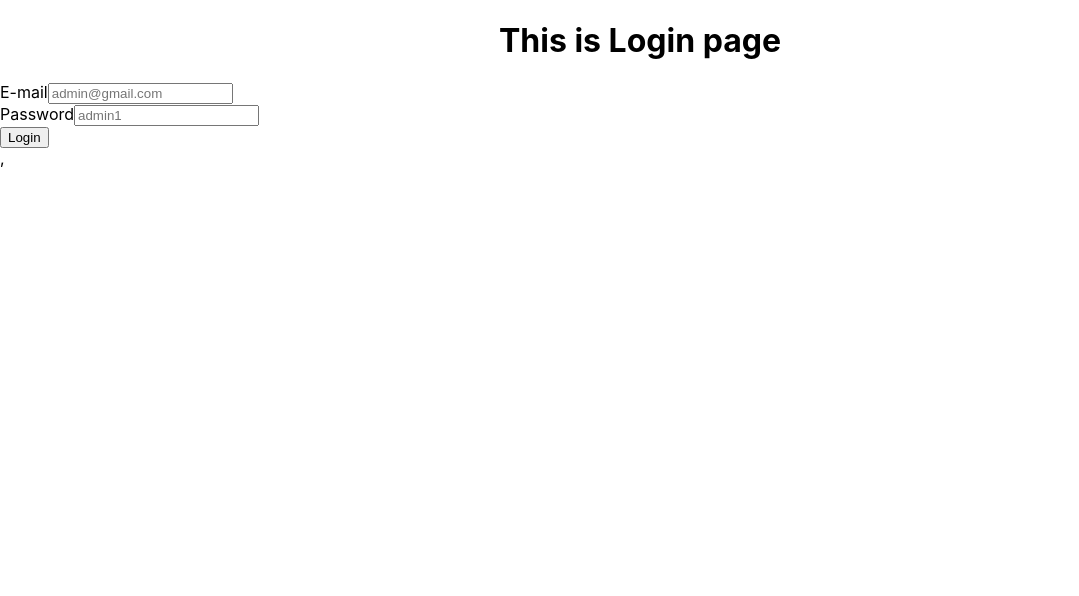
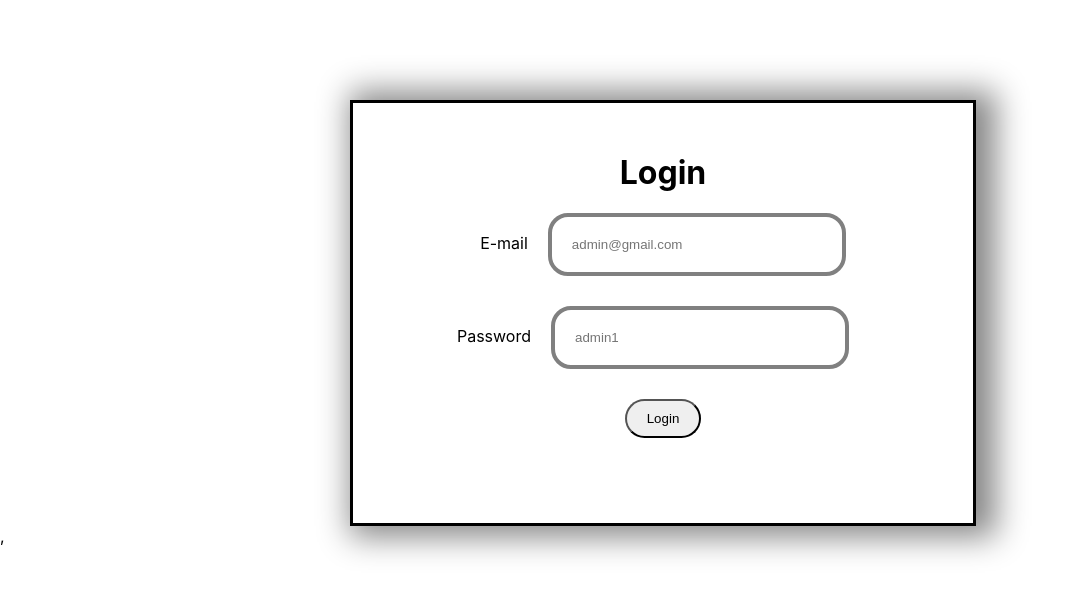
Before and after one commit to Hamzaali565/hackathon, a React (Create React App) app: page /login in a window 1280 px wide. Shown: the top 596 px of the page, without its empty margins (0-1079 px from the left). Built offline with nearby package versions, Linux system fonts and the light colour scheme; no server answers.

Commit message:
new changes

```diff
--- a/src/App.css
+++ b/src/App.css
@@ -69,3 +69,6 @@ background: none;
 .tooltip:hover .tooltiptext {
   visibility: visible;
 }
+.loginNav>li{
+list-style: none;
+}
--- a/src/App.js
+++ b/src/App.js
@@ -71,11 +71,11 @@ function App() {
             <hr></hr>
           </div>
           :
-          // <ul className='loginNav'>
-          //     <li><Link to="/login">Login</Link></li>
-          //     <li><Link to="/signup">Signup</Link></li>
-          //     </ul>
-          null
+           <ul className='loginNav'>
+               <li><Link to="/login"></Link></li>
+               <li><Link to="/signup"></Link></li>
+               </ul>
+
           }
       </div>
       {(login)
@@ -89,9 +89,9 @@ function App() {
         </Routes>
         :
         <Routes>
-          <Route path='/login' element={<Signin />} />
+          <Route path='login' element={<Signin />} />
           <Route path='signup' element={<Signup />} />
-          <Route path='/' element={<Navigate to="/login" replace={true} />} />
+          <Route path='*' element={<Navigate to="login" replace={true} />} />
         </Routes>
 
       }
--- a/src/components/records/index.css
+++ b/src/components/records/index.css
@@ -1,3 +1,43 @@
-.cont{
+.cont {
     border: 1px solid black;
+    width: 400px;
+    padding: 5px 0px 5px 10px;
+    margin: 5px;
+    border-radius: 20px;
 }
+.cont0 {
+display: flex;
+/* justify-content: center;
+ */
+ align-items: center;
+flex-direction: column;
+margin-top: 20px;
+}
+
+.form1 {
+    display: flex;
+    justify-content: center;
+}
+
+.form1>input {
+    padding: 20px;
+    width: 250px;
+    border: 3px solid gray;
+    border-radius: 20px;
+    margin-right: 20px;
+
+}
+
+.form1>div {
+    margin-top: 10px;
+}
+
+.form1>div>button {
+    padding: 10px 20px 10px 20px;
+border-radius: 20px;
+
+
+}
+.date1, .status1{
+margin-left: 20px;
+}
--- a/src/components/records/index.jsx
+++ b/src/components/records/index.jsx
@@ -33,8 +33,8 @@ const Records = () => {
         e.preventDefault();
         let unsubscribe = null;
         // const getRealTimeData = async () => {
-            //
-        const q = query(collection(db, roll) , orderBy("createdOn", "desc"));
+        //
+        const q = query(collection(db, roll), orderBy("createdOn", "desc"));
         unsubscribe = onSnapshot(q, (querySnapshot) => {
             const cities = [];
             querySnapshot.forEach((doc) => {
@@ -56,22 +56,24 @@ const Records = () => {
             <h1>Previous Record Of Students</h1>
 
             <div>
-                <form onSubmit={recordsHandler}>
-                    <input type="number" name="" id=""
+                <form className="form1" onSubmit={recordsHandler}>
+                    <input type="number" name="" id="" className="iInn"
                         placeholder="enter your roll number ..."
                         onChange={(e) => { setRoll(e.target.value) }}
                     />
-
+                    <div>
+                        <button type="submit">Submit</button>
+                    </div>
                 </form>
-                <div>
+                <div className="cont0">
                     {
                         roll1.map((eachPost, i) => (
                             <div>
 
 
                                 <div className="cont">
-                                    <div><span>Date :</span>
-                                        <span>
+                                    <div><span><b>Date :</b></span>
+                                        <span className="date1">
                                             {
                                                 // (eachPost?.createdOn?.seconds === undefined) ? null
                                                 // :
@@ -83,7 +85,8 @@ const Records = () => {
                                             }</span>
 
                                     </div>
-                                    <div><span>Status :</span><span>{eachPost?.Status}</span></div>
+                                    <div><span><b>Status :</b></span>
+                                    <span className="status1">{eachPost?.Status}</span></div>
                                 </div>
 
                             </div>
--- a/src/components/signIn/index.css
+++ b/src/components/signIn/index.css
@@ -1,23 +1,70 @@
-.inp1{
+.email {
+    display: flex;
+    justify-content: center;
+}
+
+.label {
+    margin-top: 20px;
+    margin-right: 20px;
+}
+
+.iput>input {
+    padding: 20px;
+    width: 250px;
+    /* outline: none; */
+    border: 4px solid gray;
+    border-radius: 20px;
+}
+
+.email1 {
+    display: flex;
+    justify-content: center;
+}
+
+.label1 {
+
+    margin-top: 50px;
+    margin-right: 20px;
+}
+
+.iput1>input {
+    padding: 20px;
+    width: 250px;
+    /* outline: none; */
+    border: 4px solid gray;
+    border-radius: 20px;
+}
+
+.iput1 {
+    margin-right: 20px;
+    margin-top: 30px;
+}
+
+.log {
     display: flex;
     justify-content: center;
     margin-top: 30px;
 }
-.inp1>label{
-    margin-right: 30px;
-    margin-top: 5px;
+
+.log>button {
+    padding: 10px 20px 10px 20px;
+    border-radius: 20px;
 }
-.inp1>input{
+
+.main2 {
+    border: 3px solid black;
+    /* display: flex; */
+    margin-top: 100px;
+    justify-content: center;
+    width: 600px;
+    height: 400px;
     padding: 10px;
-    border: 1px solid black;
-    border-radius: 10px;
+    box-shadow: 10px 1px 30px 10px #888888;
+    /* box-shadow: 5px 5px blue, 10px 10px red, 15px 15px green; */
+
+    margin-left: 350px;
+
 }
-.inp1>.inp2{
-    margin-right: 10px;
+.heading1{
+    margin-top: 40px;
 }
-.main3>.main{
-    height: 500px;
-}
-.head22{
-    margin-top: 100px;
-}
--- a/src/components/signIn/index.jsx
+++ b/src/components/signIn/index.jsx
@@ -26,13 +26,13 @@ const Signin = () => {
 
 
     return (
-        <div>
-            <h1>This is Login page</h1>
+        <div className='main2'>
+            <h1 className='heading1'> Login </h1>
             <form onSubmit={formSubmit}>
 
-                <div>
-                    <span>E-mail</span>
-                    <span><input type="email"
+                <div className='email'>
+                    <span className='label'>E-mail</span>
+                    <span className='iput'><input type="email"
                         onChange={(e) => {
                             setEmail(e.target.value)
                         }}
@@ -40,15 +40,15 @@ const Signin = () => {
                         placeholder='admin@gmail.com'
                         /></span></div>
 
-                <div>
-                    <span>Password</span>
-                    <span><input type="password"
+                <div  className='email1'>
+                    <span className='label1'>Password</span>
+                    <span className='iput1'><input type="password"
                         onChange={(e) => {
                             setPassword(e.target.value)
                         }}
                         name="current-password" id=""
                         placeholder='admin1'/></span></div>
-                <div>
+                <div className='log'>
                     <button type='submit'>Login</button>
                 </div>
 
```
Also changed, not shown: 11 other files (tests, documents, lock files or other folders).
